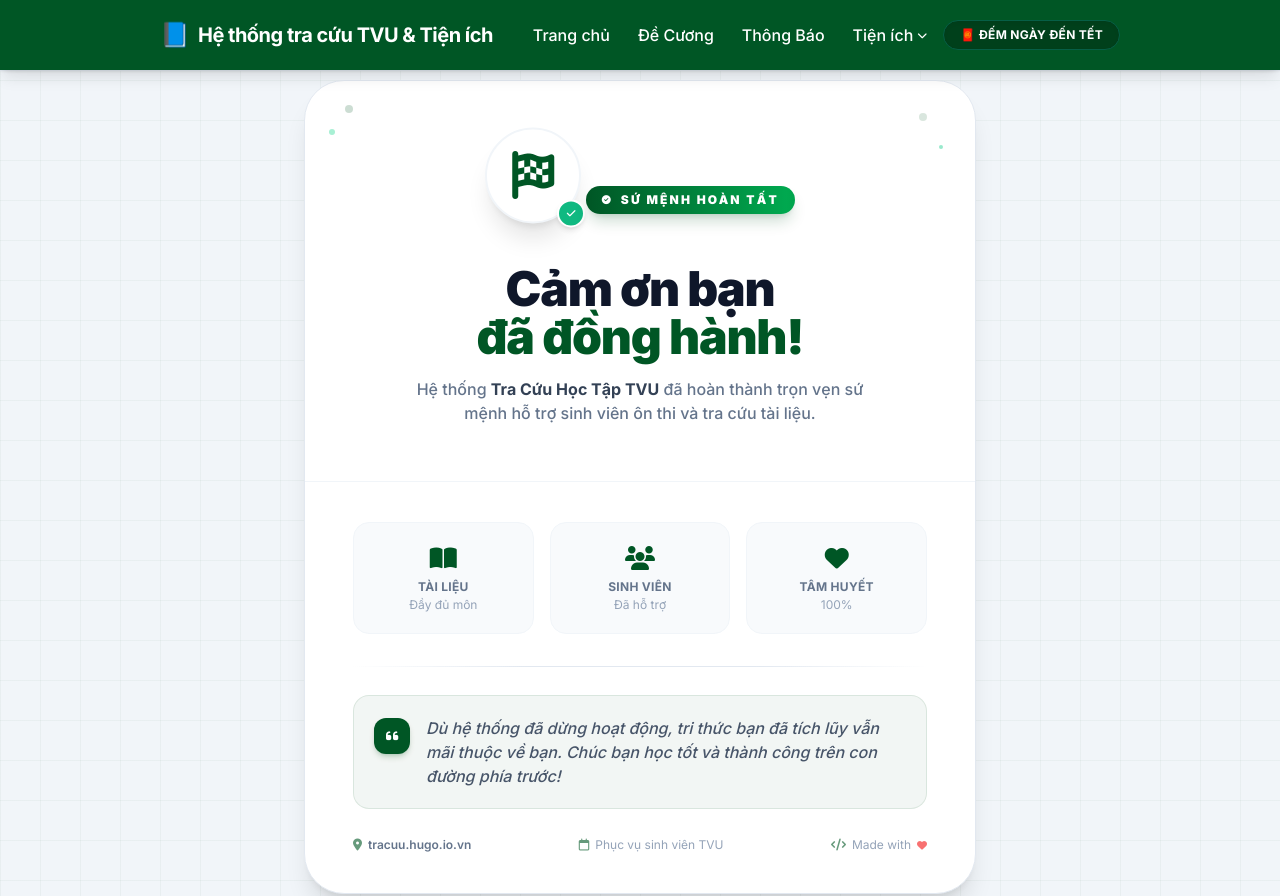
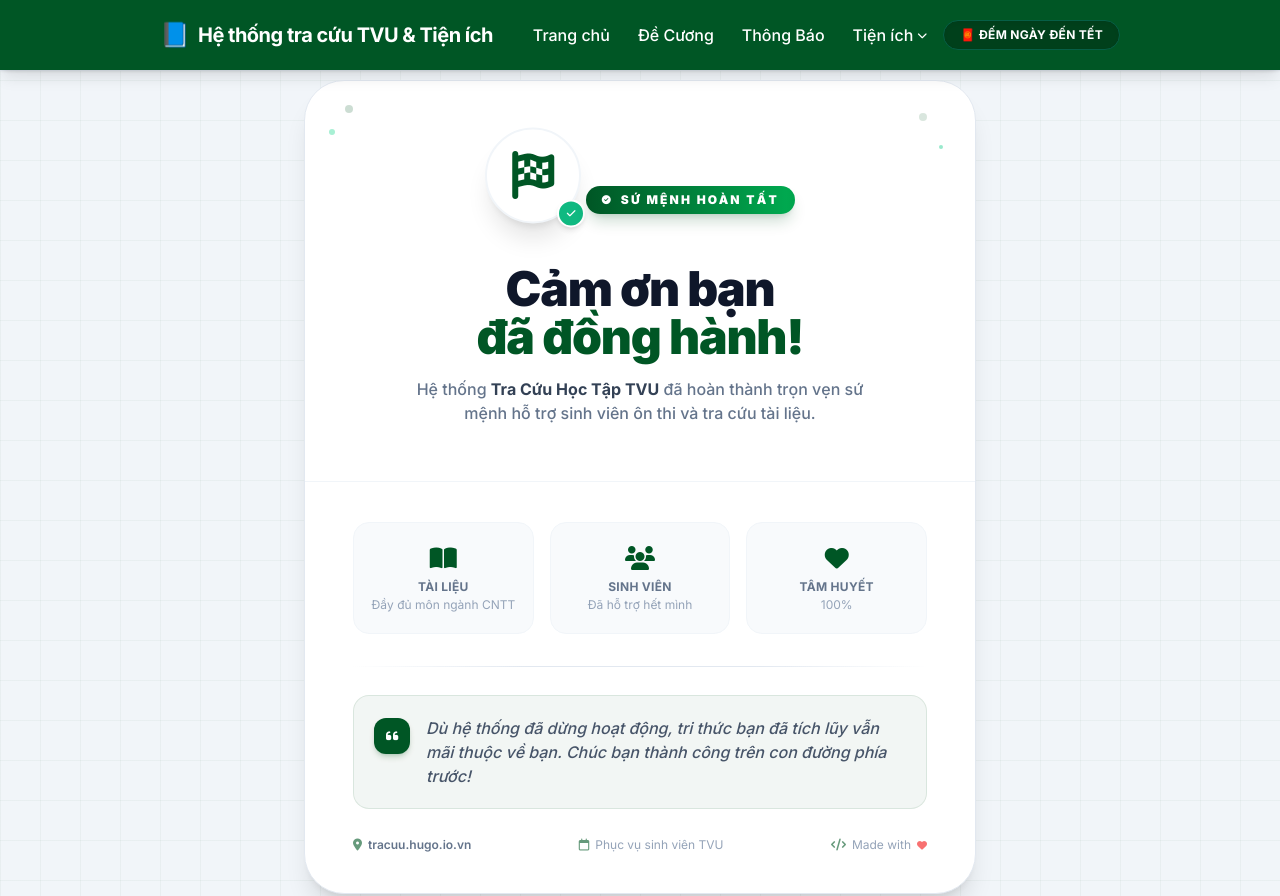
Before and after one commit to tribtlearning/tracuu, a plain HTML site: page index.html in a window 1280 px wide. Shown: the top 896 px of the page. Drawn offline with nearby package versions, Linux system fonts and the light colour scheme.

Commit message:
Update index.html

```diff
--- a/index.html
+++ b/index.html
@@ -171,12 +171,12 @@
             <div class="text-center bg-slate-50 rounded-2xl px-3 py-4 sm:py-5 border border-slate-100">
               <div class="text-xl sm:text-2xl font-black text-brand mb-1"><i class="fa-solid fa-book-open"></i></div>
               <div class="text-[10px] sm:text-xs font-bold text-slate-500 uppercase tracking-wide">Tài liệu</div>
-              <div class="text-[10px] sm:text-xs text-slate-400 mt-0.5">Đầy đủ môn</div>
+              <div class="text-[10px] sm:text-xs text-slate-400 mt-0.5">Đầy đủ môn ngành CNTT</div>
             </div>
             <div class="text-center bg-slate-50 rounded-2xl px-3 py-4 sm:py-5 border border-slate-100">
               <div class="text-xl sm:text-2xl font-black text-brand mb-1"><i class="fa-solid fa-users"></i></div>
               <div class="text-[10px] sm:text-xs font-bold text-slate-500 uppercase tracking-wide">Sinh viên</div>
-              <div class="text-[10px] sm:text-xs text-slate-400 mt-0.5">Đã hỗ trợ</div>
+              <div class="text-[10px] sm:text-xs text-slate-400 mt-0.5">Đã hỗ trợ hết mình</div>
             </div>
             <div class="text-center bg-slate-50 rounded-2xl px-3 py-4 sm:py-5 border border-slate-100">
               <div class="text-xl sm:text-2xl font-black text-brand mb-1"><i class="fa-solid fa-heart"></i></div>
@@ -195,7 +195,7 @@
             </span>
             <p class="text-slate-600 text-sm sm:text-base font-medium leading-relaxed italic">
               Dù hệ thống đã dừng hoạt động, tri thức bạn đã tích lũy vẫn mãi thuộc về bạn.
-              Chúc bạn học tốt và thành công trên con đường phía trước!
+              Chúc bạn thành công trên con đường phía trước!
             </p>
           </div>
 
```
